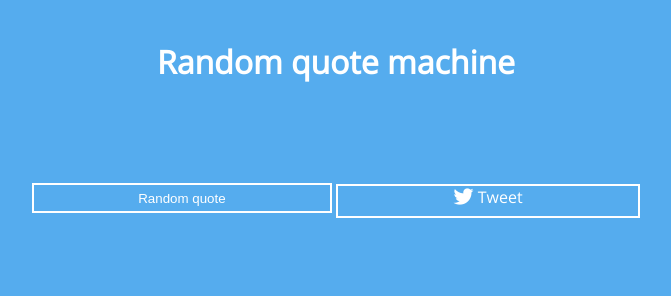
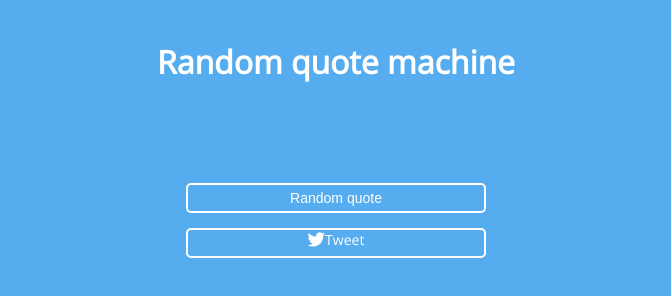
Before and after one commit to Bartek05/modu--11, a plain HTML site: page zadanie 11.5/index.html in a window 1280 px wide. Shown: the whole page, without its empty margins (304-975 px from the left). Drawn offline with nearby package versions, Linux system fonts and the light colour scheme.

Commit message:
poprwa przyciskow

```diff
--- a/zadanie 11.5/css/style.css
+++ b/zadanie 11.5/css/style.css
@@ -18,16 +18,22 @@ header {
 }
 .trigger {
 	border: 2px solid white;
+	border-radius: 5px;
+	margin-bottom: 15px;
 	width: 300px;
 	height: 30px;
 	color: white;
 	background-color: #55ACEE;
+	font-size: 14px;
 }
 .tweet {
-	display: inline-block;
+	font-size: 14px;
+	margin: 0 auto;
+	display: block;
 	text-decoration: none;
 	color: white;
 	border: 2px solid white;
-	width: 300px;
-	height: 30px;
+	border-radius: 5px;
+	width: 296px;
+	height: 26px;
 }
--- a/zadanie 11.5/index.html
+++ b/zadanie 11.5/index.html
@@ -2,7 +2,7 @@
 <html>
   	<head>
     	<meta charset="utf-8">
-    	<title>Aplikacja losująca cytaty</title>
+    	<title>Tablica kanban</title>
     	<link rel="stylesheet" type="text/css" href="css/style.css">
     	<link rel="stylesheet" href="path/to/font-awesome/css/font-awesome.min.css">
    	</head>
@@ -17,7 +17,7 @@
 			</div>
 			<div>
 				<button class="trigger"> Random quote </button>
-				<a href="#" target="_blank" class="tweet"><i class="fa fa-lg fa-twitter"></i> Tweet</a>
+				<a href="#" target="_blank" class="tweet"><i class="fa fa-lg fa-twitter"></i>Tweet</a>
 			</div>
 		</main>
     	<script src="https://code.jquery.com/jquery-3.0.0.min.js" integrity="sha256-JmvOoLtYsmqlsWxa7mDSLMwa6dZ9rrIdtrrVYRnDRH0=" crossorigin="anonymous"></script>
--- a/zadanie 11.5/js/scripts.js
+++ b/zadanie 11.5/js/scripts.js
@@ -26,5 +26,5 @@ $(document).ready(function() {
 	getQuote();
 	$('.trigger').click(function() {
 		getQuote();
-	});
+	})
 });
```
